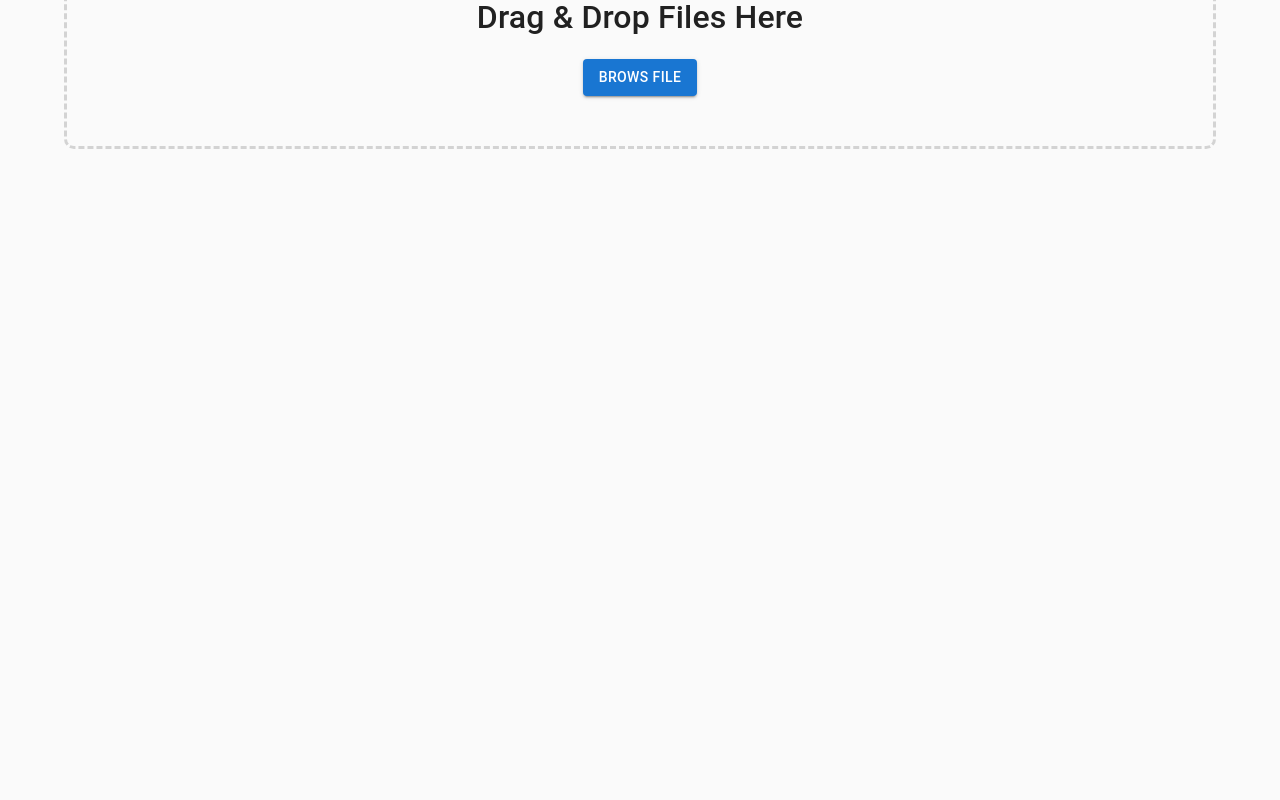
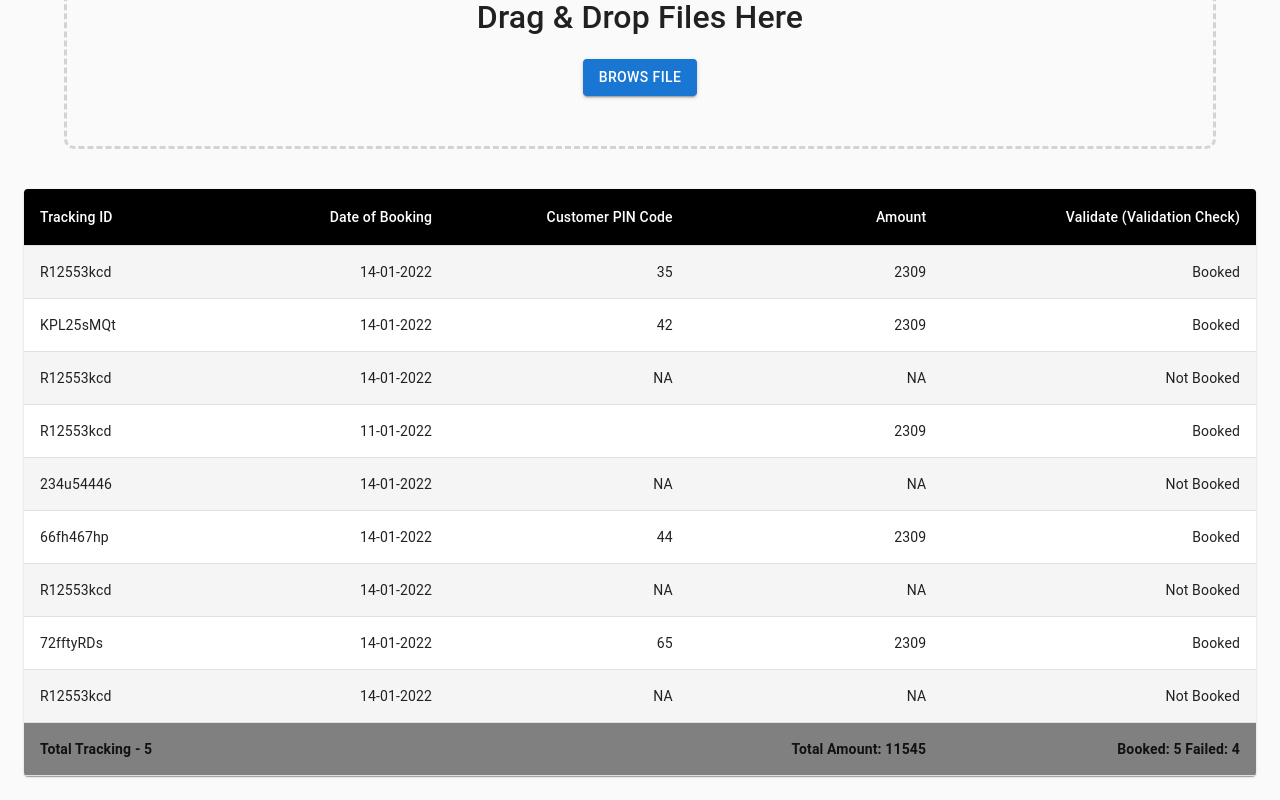
Before and after one commit to Muhammad-Naeem677/ip-tracking-validation, a React (Create React App) app: page / in a window 1280 px wide. Shown: the part 411-1211 px from the top of the page. Before the commit the page ends 800 px from the top, so only its background shows below. Built offline with nearby package versions, Linux system fonts and the light colour scheme.

Commit message:
added table to show progressed data in table

```diff
--- a/src/components/HomeDataTable.jsx
+++ b/src/components/HomeDataTable.jsx
@@ -1,37 +1,75 @@
-import React from 'react';
-import { DataGrid } from '@mui/x-data-grid';
+import React, { useEffect, useState } from 'react';
+import { styled } from '@mui/material/styles';
+import Table from '@mui/material/Table';
+import TableBody from '@mui/material/TableBody';
+import TableCell, { tableCellClasses } from '@mui/material/TableCell';
+import TableContainer from '@mui/material/TableContainer';
+import TableHead from '@mui/material/TableHead';
+import TableRow from '@mui/material/TableRow';
+import Paper from '@mui/material/Paper';
 
-const columns = [
-    { field: 'id', headerName: 'Sr#', width: 70 },
-    { field: 'tID', headerName: 'Tracking ID', width: 150 },
-    { field: 'bookingDate', headerName: 'Date of Booking', type: 'date', width: 130 },
-    { field: 'pinCode', headerName: 'Customer PIN Code', type: 'number', width: 170 },
-    { field: 'amount', headerName: 'Amount', type: 'number', width: 130 },
-    { field: 'validate', headerName: 'Validate (Validation Check)', width: 230 },
-];
+const StyledTableCell = styled(TableCell)(({ theme }) => ({
+    [`&.${tableCellClasses.head}`]: {
+      backgroundColor: theme.palette.common.black,
+      color: theme.palette.common.white,
+    },
+    [`&.${tableCellClasses.body}`]: {
+      fontSize: 14,
+    },
+}));
 
-const rows = [
-    { id: 1, tID: 'R12553kcd', bookingDate: '14-01-2022', pinCode: '35', amount: '2309', validate: 'Booked' },
-    { id: 2, tID: 'KPL25sMQt', bookingDate: '14-01-2022', pinCode: '42', amount: '2309', validate: 'Booked' },
-    { id: 3, tID: 'R12553kcd', bookingDate: '14-01-2022', pinCode: 'NA', amount: 'NA', validate: 'Not Booked' },
-    { id: 5, tID: 'R12553kcd', bookingDate: '11-01-2022', pinCode: null, amount: '2309', validate: 'Booked' },
-    { id: 4, tID: '234u54446', bookingDate: '14-01-2022', pinCode: 'NA', amount: 'NA', validate: 'Not Booked' },
-    { id: 7, tID: '66fh467hp', bookingDate: '14-01-2022', pinCode: '44', amount: '2309', validate: 'Booked' },
-    { id: 6, tID: 'R12553kcd', bookingDate: '14-01-2022', pinCode: 'NA', amount: 'NA', validate: 'Not Booked' },
-    { id: 9, tID: '72fftyRDs', bookingDate: '14-01-2022', pinCode: '65', amount: '2309', validate: 'Booked' },
-    { id: 8, tID: 'R12553kcd', bookingDate: '14-01-2022', pinCode: 'NA', amount: 'NA', validate: 'Not Booked' },
-];
+const StyledTableRow = styled(TableRow)(({ theme }) => ({
+    '&:nth-of-type(odd)': {
+      backgroundColor: theme.palette.action.hover,
+    },
+}));
 
-const HomeDataTable = () => {
+const HomeDataTable = ({rows}) => {
+
+    const [failedCount, setFailedCount] = useState(0);
+    const [totalAmount, setTotalAmount] = useState(0);
+    const [bookedCount, setBookedCount] = useState(0);
+
+    useEffect(() => {
+        const bookedRows = rows.filter(row => row.validate == "Booked");
+        const tAmount = bookedRows.reduce((sum, obj) => sum + parseInt(obj.amount), 0);
+        setTotalAmount(tAmount);
+        setBookedCount(bookedRows.length);
+        setFailedCount(rows.length - bookedRows.length);
+    }, [rows]);
+
     return (
-        <div style={{ height: 400, width: '100%' }}>
-            <DataGrid
-                rows={rows}
-                columns={columns}
-                pageSize={5}
-                rowsPerPageOptions={[5]}
-            />
-        </div>
+        <TableContainer component={Paper}>
+            <Table sx={{ minWidth: 700 }} aria-label="customized table">
+                <TableHead>
+                    <TableRow>
+                        <StyledTableCell>Tracking ID</StyledTableCell>
+                        <StyledTableCell align="right">Date of Booking</StyledTableCell>
+                        <StyledTableCell align="right">Customer PIN Code</StyledTableCell>
+                        <StyledTableCell align="right">Amount</StyledTableCell>
+                        <StyledTableCell align="right">Validate (Validation Check)</StyledTableCell>
+                    </TableRow>
+                </TableHead>
+                <TableBody>
+                    {rows.map((row) => (
+                    <StyledTableRow key={row.name}>
+                        <StyledTableCell component="th" scope="row">{row.tID}</StyledTableCell>
+                        <StyledTableCell align="right">{row.bookingDate}</StyledTableCell>
+                        <StyledTableCell align="right">{row.pinCode}</StyledTableCell>
+                        <StyledTableCell align="right">{row.amount}</StyledTableCell>
+                        <StyledTableCell align="right">{row.validate}</StyledTableCell>
+                    </StyledTableRow>
+                    ))}
+                </TableBody>
+                <TableRow sx={{backgroundColor: 'gray'}}>
+                    <TableCell><b>Total Tracking - {bookedCount}</b></TableCell>
+                    <TableCell></TableCell>
+                    <TableCell></TableCell>
+                    <TableCell align="right"><b>Total Amount: {totalAmount}</b></TableCell>
+                    <TableCell align="right"><b>Booked: {bookedCount} Failed: {failedCount}</b></TableCell>
+                </TableRow>
+            </Table>
+        </TableContainer>
     );
 };
 
--- a/src/screens/Home.jsx
+++ b/src/screens/Home.jsx
@@ -44,6 +44,18 @@ const useStyles = makeStyles((theme) => ({
     }
   }));
 
+
+const rows = [
+    { id: 1, tID: 'R12553kcd', bookingDate: '14-01-2022', pinCode: '35', amount: '2309', validate: 'Booked' },
+    { id: 2, tID: 'KPL25sMQt', bookingDate: '14-01-2022', pinCode: '42', amount: '2309', validate: 'Booked' },
+    { id: 3, tID: 'R12553kcd', bookingDate: '14-01-2022', pinCode: 'NA', amount: 'NA', validate: 'Not Booked' },
+    { id: 5, tID: 'R12553kcd', bookingDate: '11-01-2022', pinCode: null, amount: '2309', validate: 'Booked' },
+    { id: 4, tID: '234u54446', bookingDate: '14-01-2022', pinCode: 'NA', amount: 'NA', validate: 'Not Booked' },
+    { id: 7, tID: '66fh467hp', bookingDate: '14-01-2022', pinCode: '44', amount: '2309', validate: 'Booked' },
+    { id: 6, tID: 'R12553kcd', bookingDate: '14-01-2022', pinCode: 'NA', amount: 'NA', validate: 'Not Booked' },
+    { id: 9, tID: '72fftyRDs', bookingDate: '14-01-2022', pinCode: '65', amount: '2309', validate: 'Booked' },
+    { id: 8, tID: 'R12553kcd', bookingDate: '14-01-2022', pinCode: 'NA', amount: 'NA', validate: 'Not Booked' },
+];
 
 const Home = () => {
     const [value, setValue] = React.useState('1');
@@ -95,7 +107,7 @@ const Home = () => {
                                 </Dropzone>
                             </Stack>
                         </Container>
-                        {/* <HomeDataTable/> */}
+                        <HomeDataTable rows={rows} />
                     </Stack>
                     </TabPanel>
                 <TabPanel value="2">History tab</TabPanel>
```
